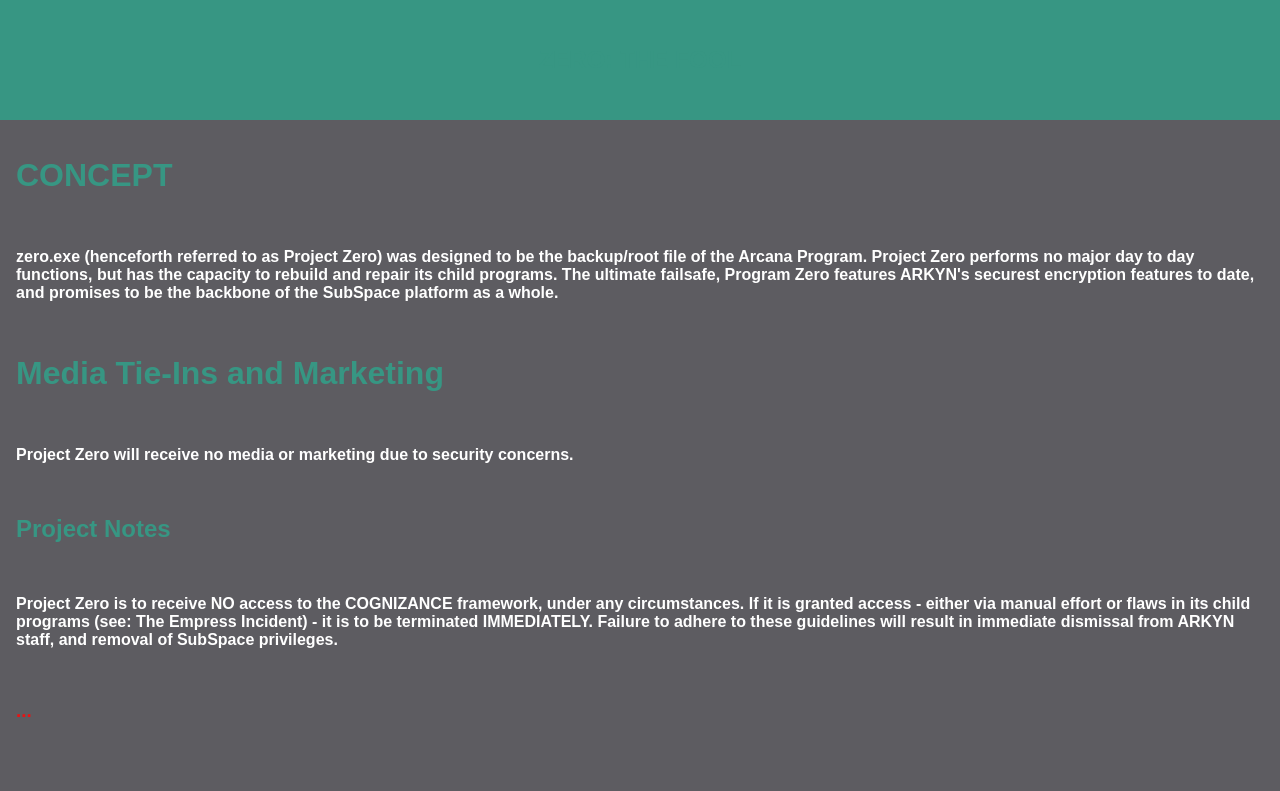
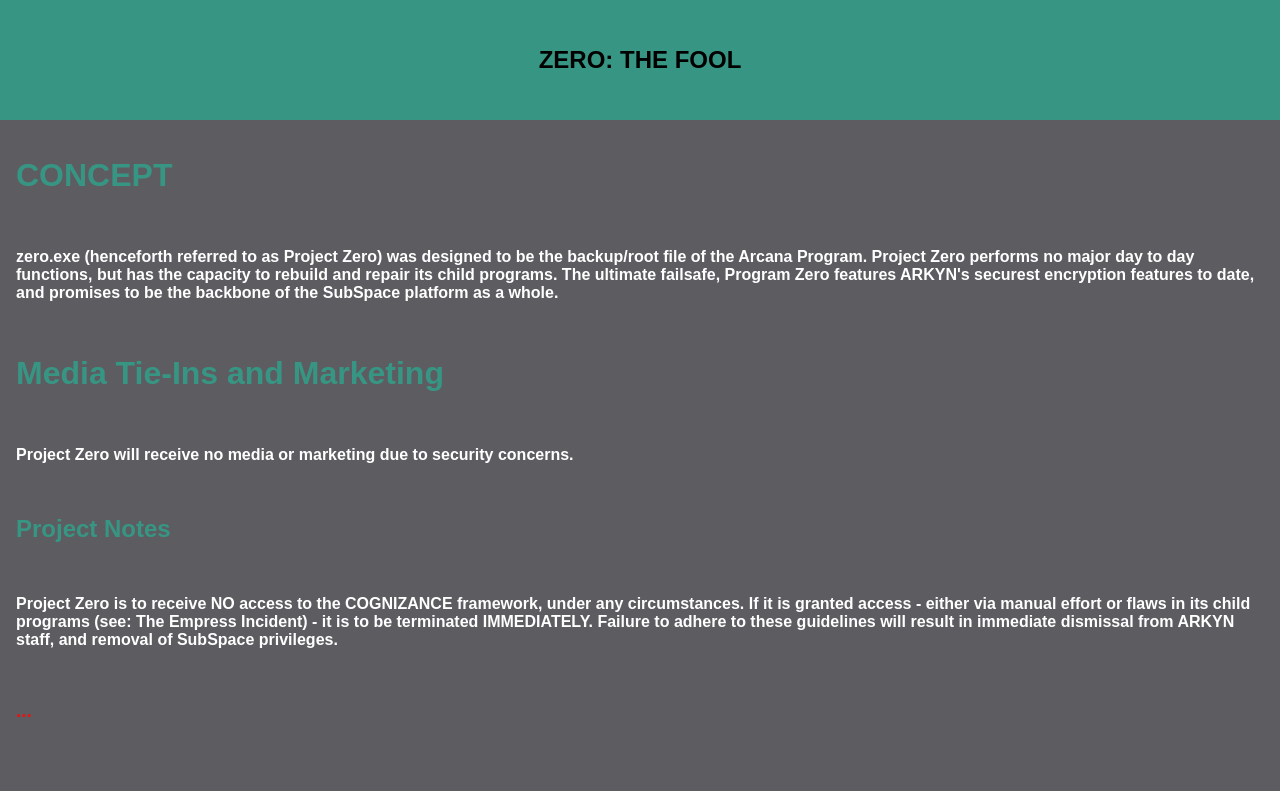
Before and after one commit to executablenotfound/executablenotfound.github.io, a plain HTML site: page zero.html in a window 1280 px wide. Shown: the top 791 px of the page. Drawn offline with Linux system fonts and the light colour scheme.

Commit message:
Update zero.html

```diff
--- a/zero.html
+++ b/zero.html
@@ -57,7 +57,7 @@ h1 {
   font-weight: 800;
   padding: 16px;
   }
-  fool {
+  #fool {
   font-family: Arial, Helvetica, sans-serif;
   color: #000000;
   }
```
